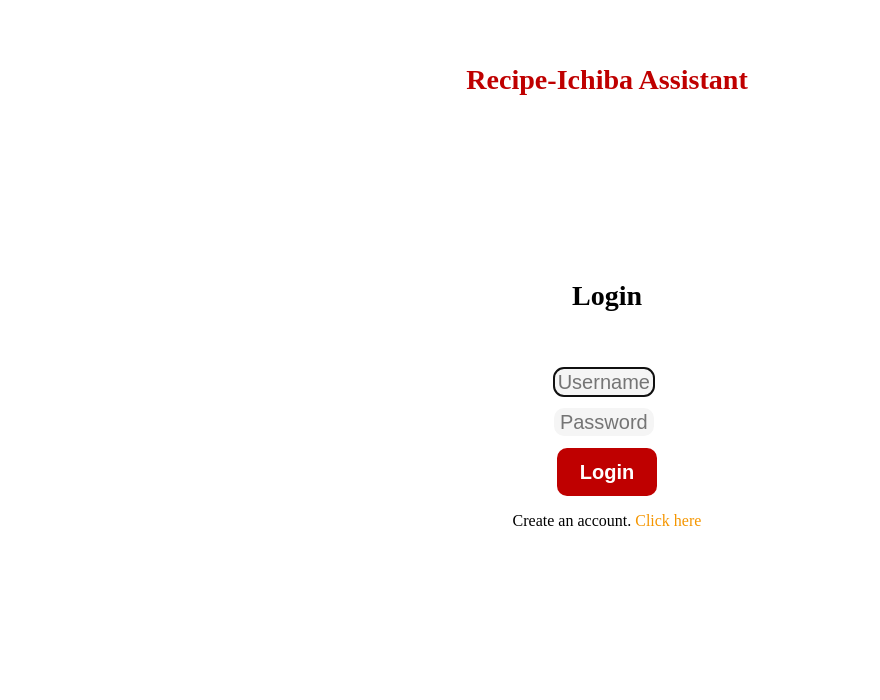
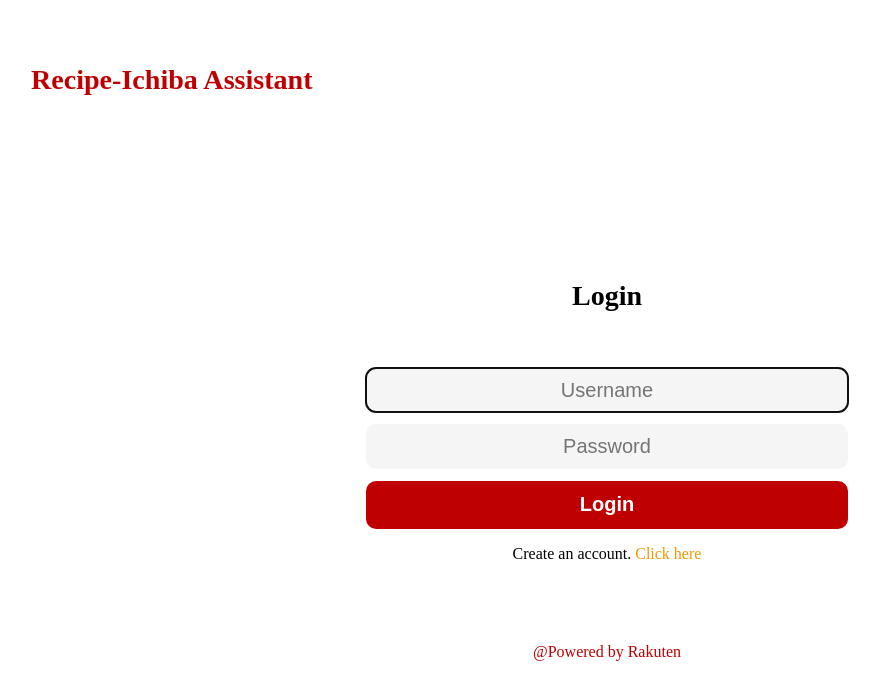
Before and after one commit to TimurRakhmanov/Group2_Project, a Django app: page /account/login/ in a window 1280 px wide. Shown: the top 700 px of the page, without its empty margins (33-913 px from the left). Run offline with Django 5.2, Linux system fonts and the light colour scheme.

Commit message:
fixed problems in the accounts folder

```diff
--- a/accounts/scss/devices/header/_headerMobile.scss
+++ b/accounts/scss/devices/header/_headerMobile.scss
@@ -3,4 +3,9 @@
         color: $red;
         padding: 5%;
     }
+    footer {
+        color: $red;
+        padding-top: 10vh;
+        text-align: center;
+    }
 }
--- a/accounts/scss/devices/url_search/_urlSearchMobile.scss
+++ b/accounts/scss/devices/url_search/_urlSearchMobile.scss
@@ -17,6 +17,12 @@
             align-items: center;
             row-gap: 1.5vh;
             padding-top: 5vh;
+
+            > div {
+                display: flex;
+                justify-content: center;
+                width: 100%;
+            }
 
             input {
                 border: none;
--- a/accounts/scss/devices/user_control/_userControlMobile.scss
+++ b/accounts/scss/devices/user_control/_userControlMobile.scss
@@ -17,6 +17,12 @@
             align-items: center;
             row-gap: 1.5vh;
             padding-top: 5vh;
+
+            > div {
+                display: flex;
+                justify-content: center;
+                width: 100%;
+            }
 
             input {
                 border: none;
--- a/accounts/static/style.css
+++ b/accounts/static/style.css
@@ -6,12 +6,6 @@
 
 html {
   scroll-behavior: smooth;
-}
-
-body {
-  display: flex;
-  flex-direction: column;
-  align-items: center;
 }
 
 a {
@@ -26,6 +20,11 @@ li {
   header {
     color: rgb(191, 0, 0);
     padding: 5%;
+  }
+  footer {
+    color: rgb(191, 0, 0);
+    padding-top: 10vh;
+    text-align: center;
   }
 }
 @media (min-width: 300px) {
@@ -46,6 +45,11 @@ li {
     align-items: center;
     row-gap: 1.5vh;
     padding-top: 5vh;
+  }
+  .control > form > div {
+    display: flex;
+    justify-content: center;
+    width: 100%;
   }
   .control > form input {
     border: none;
@@ -153,6 +157,11 @@ li {
     align-items: center;
     row-gap: 1.5vh;
     padding-top: 5vh;
+  }
+  .search-bar > form > div {
+    display: flex;
+    justify-content: center;
+    width: 100%;
   }
   .search-bar > form input {
     border: none;
--- a/accounts/templates/base.html
+++ /dev/null
@@ -1,20 +0,0 @@
-<!DOCTYPE html>
-<html lang="en">
-    {% load static %}
-<head>
-    <meta charset="UTF-8">
-    <meta name="viewport" content="width=device-width, initial-scale=1.0">
-    <link rel="stylesheet" href="{% static 'style.css' %}">
-    <script src="https://code.jquery.com/jquery-3.7.1.js"
-    integrity="sha256-eKhayi8LEQwp4NKxN+CfCh+3qOVUtJn3QNZ0TciWLP4="
-    crossorigin="anonymous"></script>
-    <title>{% block title %}{% endblock %}</title>
-</head>
-<body>
-    <header>
-        <h3>Recipe-Ichiba Assistant</h3>
-    </header>
-    {% block content %}
-    {% endblock %}
-</body>
-</html>
--- a/accounts/templates/create.html
+++ b/accounts/templates/create.html
@@ -20,5 +20,6 @@
     $('label').hide();
     $('span').hide();
     $('br').hide();
+    $('.helptext').hide();
 </script>
 {% endblock %}
--- a/accounts/templates/update.html
+++ b/accounts/templates/update.html
@@ -14,5 +14,6 @@
     $('label').hide();
     $('span').hide();
     $('br').hide();
+    $('.helptext').hide();
 </script>
 {% endblock %}
--- a/recipe_integration/templates/base.html
+++ b/recipe_integration/templates/base.html
@@ -17,4 +17,7 @@
     {% block content %}
     {% endblock %}
 </body>
+<footer>
+    <p>@Powered by Rakuten</p>
+</footer>
 </html>
```
Also changed, not shown: _common.scss (+5 -11 lines).
